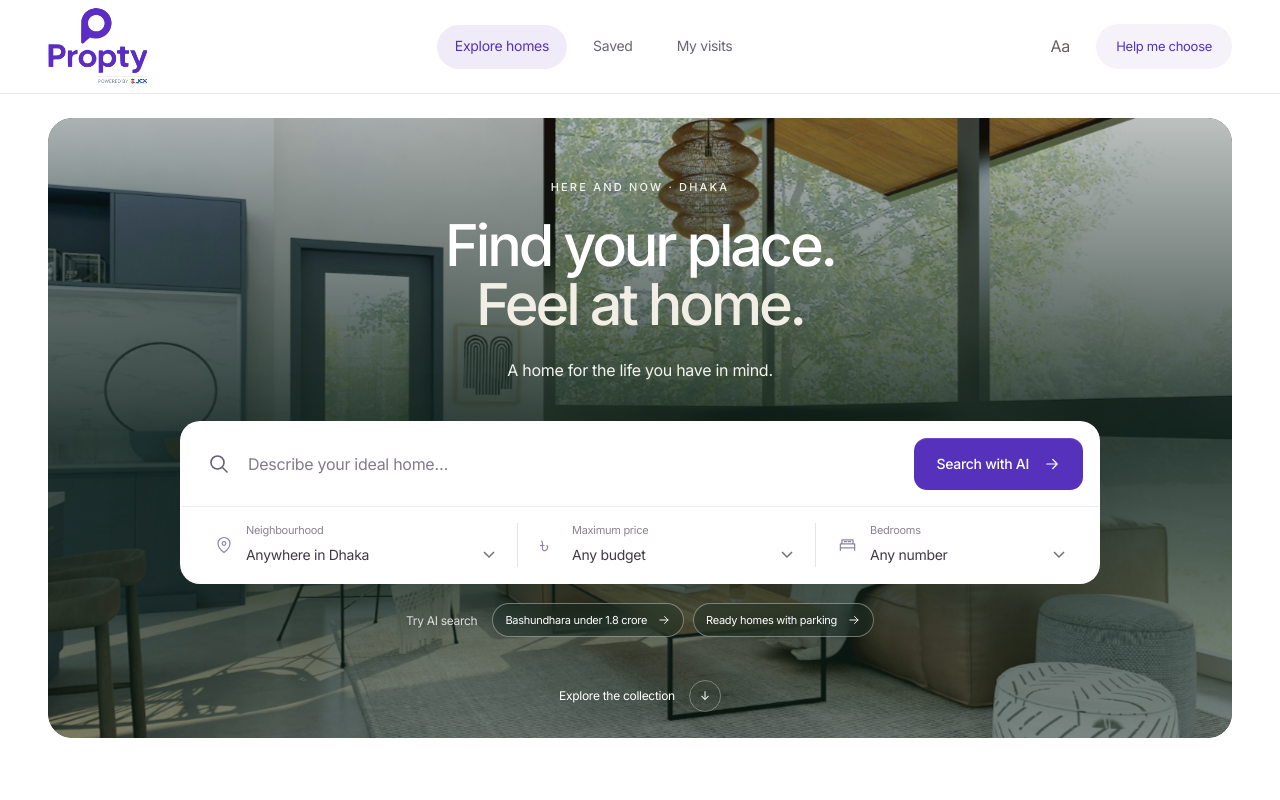
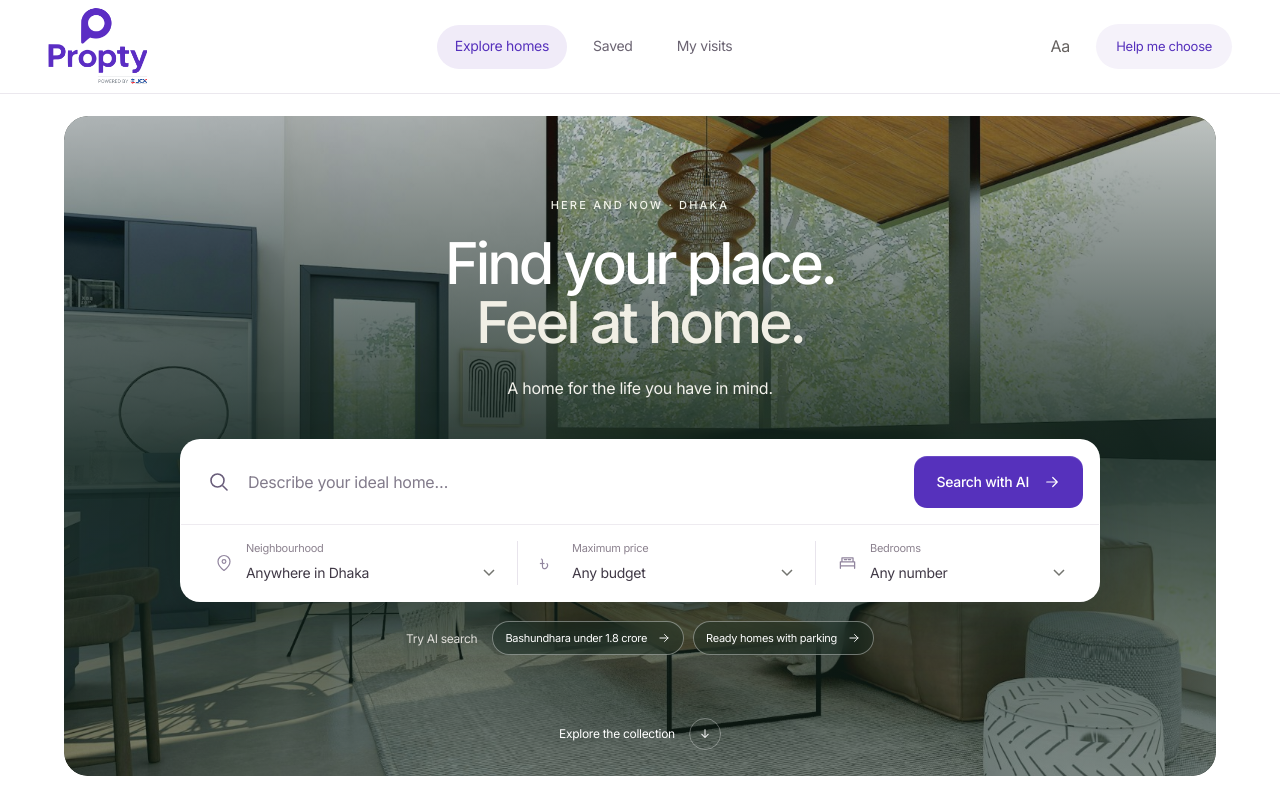
Before and after one commit to tabibhasann/jcx-proptech-intelligence-atlas, a Next.js app in the folder web/: page /prototype in a window 1280 px wide. Shown: the top 800 px of the page. Built offline with nearby package versions, Linux system fonts and the light colour scheme.

Commit message:
Restore original expansive desktop hero dimensions

```diff
--- a/web/src/app/prototype/responsive.css
+++ b/web/src/app/prototype/responsive.css
@@ -5,6 +5,14 @@
 .pt-app input, .pt-app select, .pt-app textarea { max-width: 100%; }
 .pt-app .pt-dialog { overscroll-behavior: contain; }
 .pt-search-hero { overflow: clip; }
+/* Restore the original expansive desktop frame without changing mobile. */
+@media (min-width: 1101px) {
+  .pt-search-hero {
+    width: min(1600px, calc(100% - 128px));
+    margin-top: 22px;
+    min-height: max(660px, calc(100svh - 140px));
+  }
+}
 .pt-search-box { position: relative; }
 .pt-search-input-row { padding-right: 206px; }
 .pt-app .pt-search-input-row textarea {
```
